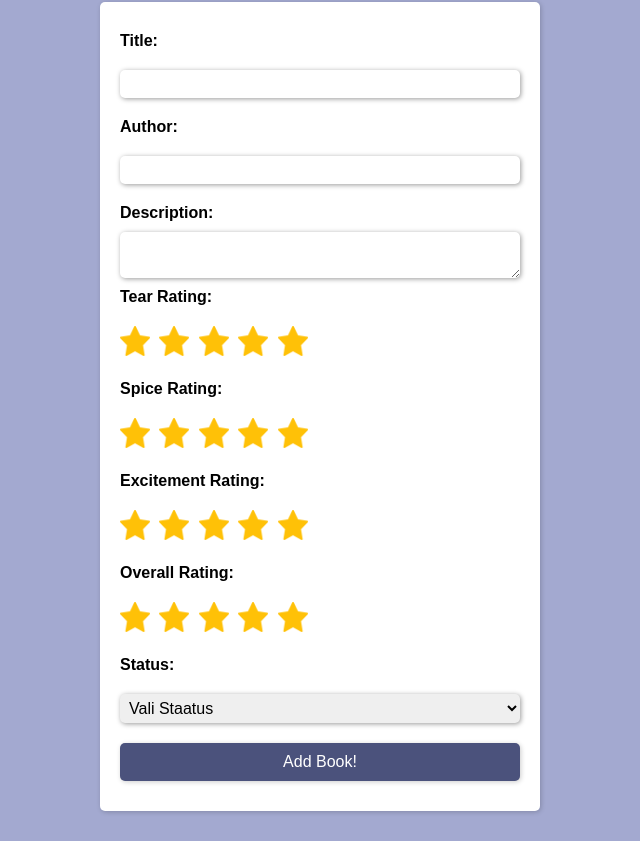
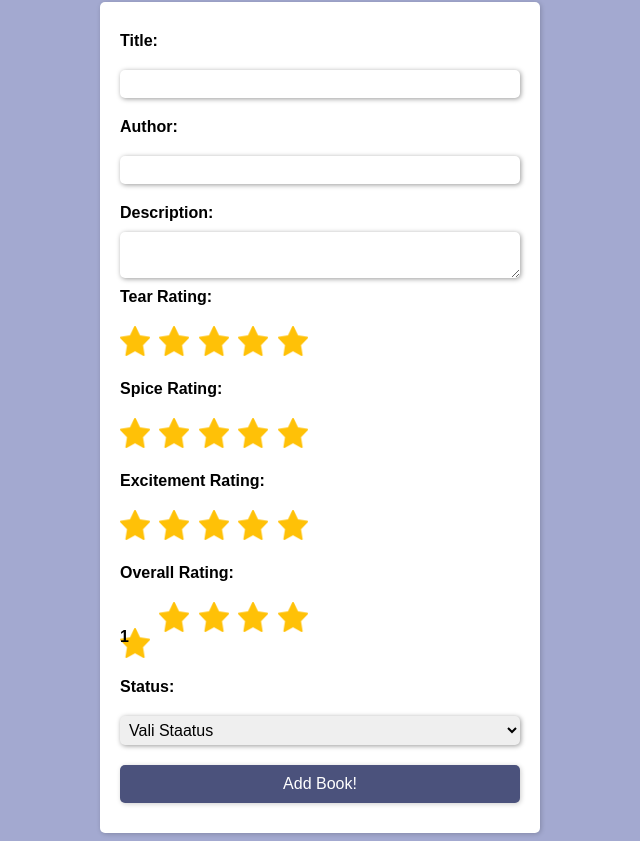
Before and after one commit to raulxdd/booklist, a plain HTML site: page index.html in a window 1280 px wide. Shown: the part 79-920 px from the top of the page, without its empty margins (320-960 px from the left). Before the commit the page ends 898 px from the top, so only its background shows below. Drawn offline with Linux system fonts and the light colour scheme.

Commit message:
Update index.html

```diff
--- a/index.html
+++ b/index.html
@@ -65,7 +65,7 @@
         <label for="overall-rating">Overall Rating:</label>
         <div class="rating">
             <input type="radio" id="overall-rating-1" name="overall-rating" value="1">
-            <label for="overall-rating-1"></label>
+            <label for="overall-rating-1">1</label>
             <input type="radio" id="overall-rating-2" name="overall-rating" value="2">
             <label for="overall-rating-2"></label>
             <input type="radio" id="overall-rating-3" name="overall-rating" value="3">
```
